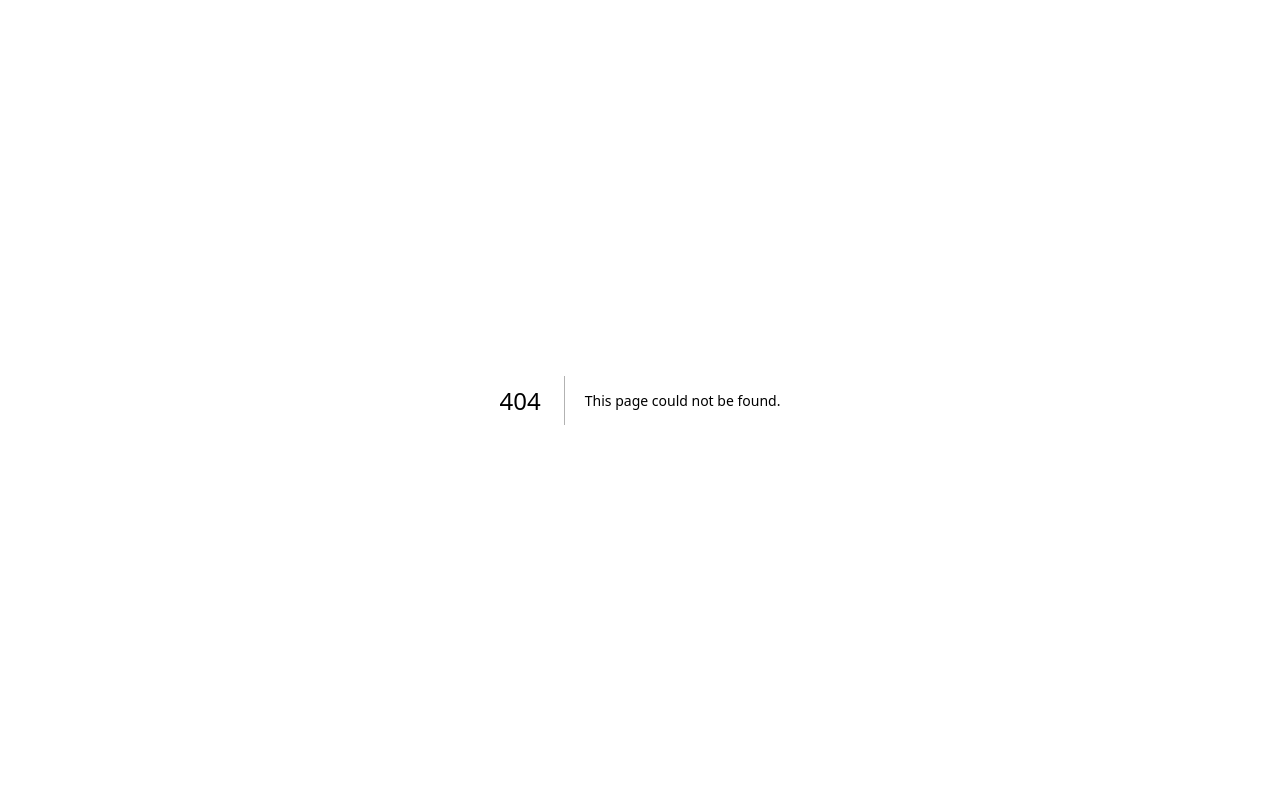
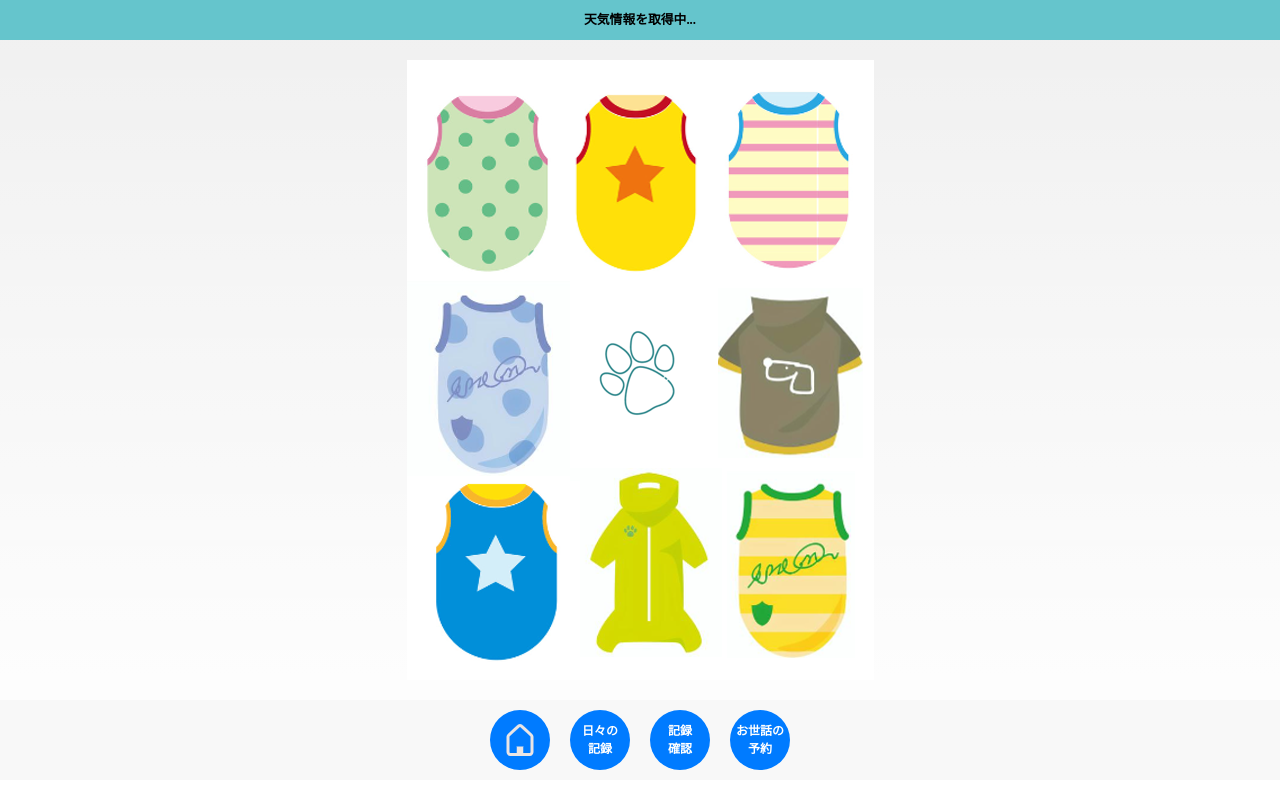
Before and after one commit to jasminetech0/Tech0DodWalkAPP, a Next.js app in the folder app_wonderful_partners/frontend/: page /shop in a window 1280 px wide. Before the commit this address had no page. Built offline with nearby package versions, Linux system fonts and the light colour scheme; no server answers.

Commit message:
アバター犬用洋服ショップのページを作りました。

```diff
--- /dev/null
+++ b/app_wonderful_partners/frontend/src/app/shop/page.jsx
@@ -0,0 +1,23 @@
+"use client";
+import React from 'react';
+import Link from 'next/link';
+import Header from '../components/Header';
+import Footer from '../components/Footer';
+
+const HomePage = () => {
+  return (
+    <div>
+      <Header />
+
+      {/* MainContentの代わりにPNG画像を表示 */}
+      <div style={{ display: 'flex', justifyContent: 'center', alignItems: 'center', margin: '20px 0' }}>
+        <img src="/wear.png" alt="Your Image" style={{ maxWidth: '100%', height: 'auto' }} />
+      </div>
+
+      <Footer />
+      {/* 他のコンテンツやコンポーネントをここに追加できます */}
+    </div>
+  );
+};
+
+export default HomePage;
```
Also changed, not shown: app_wonderful_partners/frontend/public/wear.png (added).
